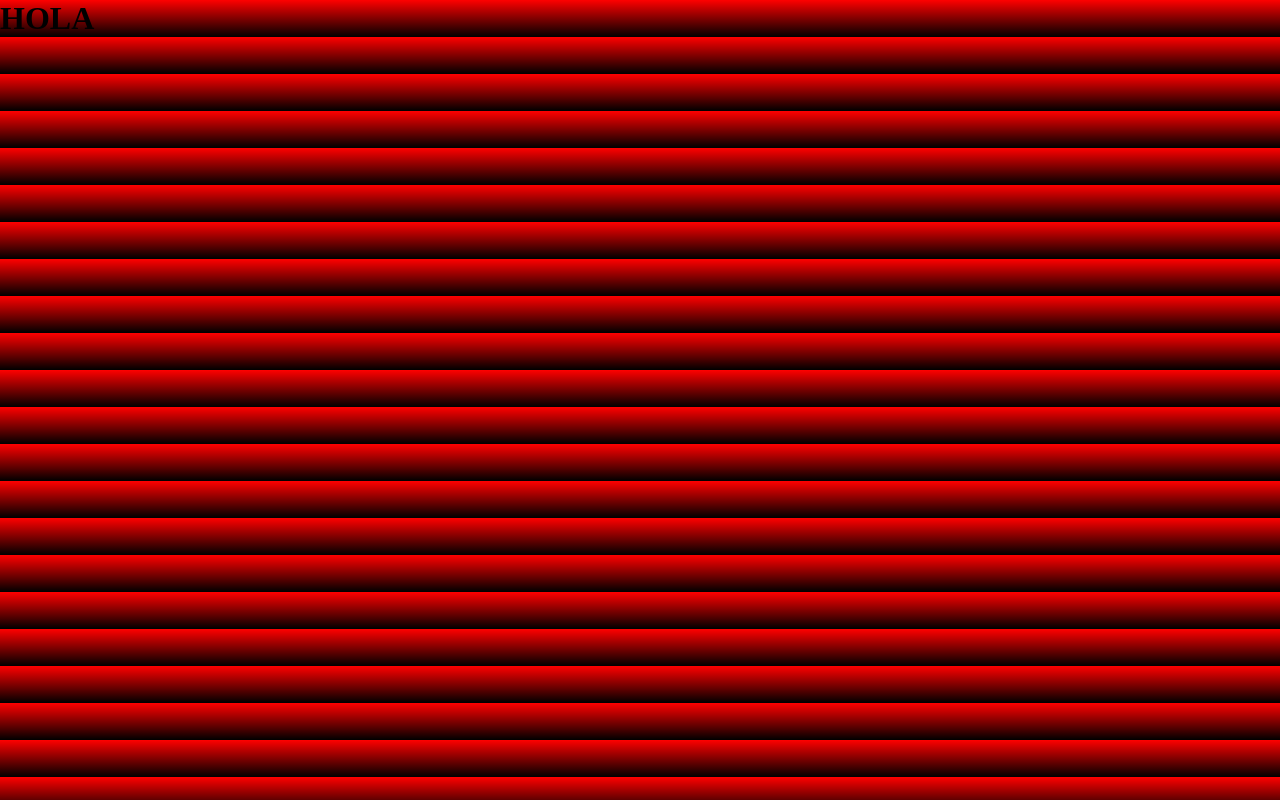
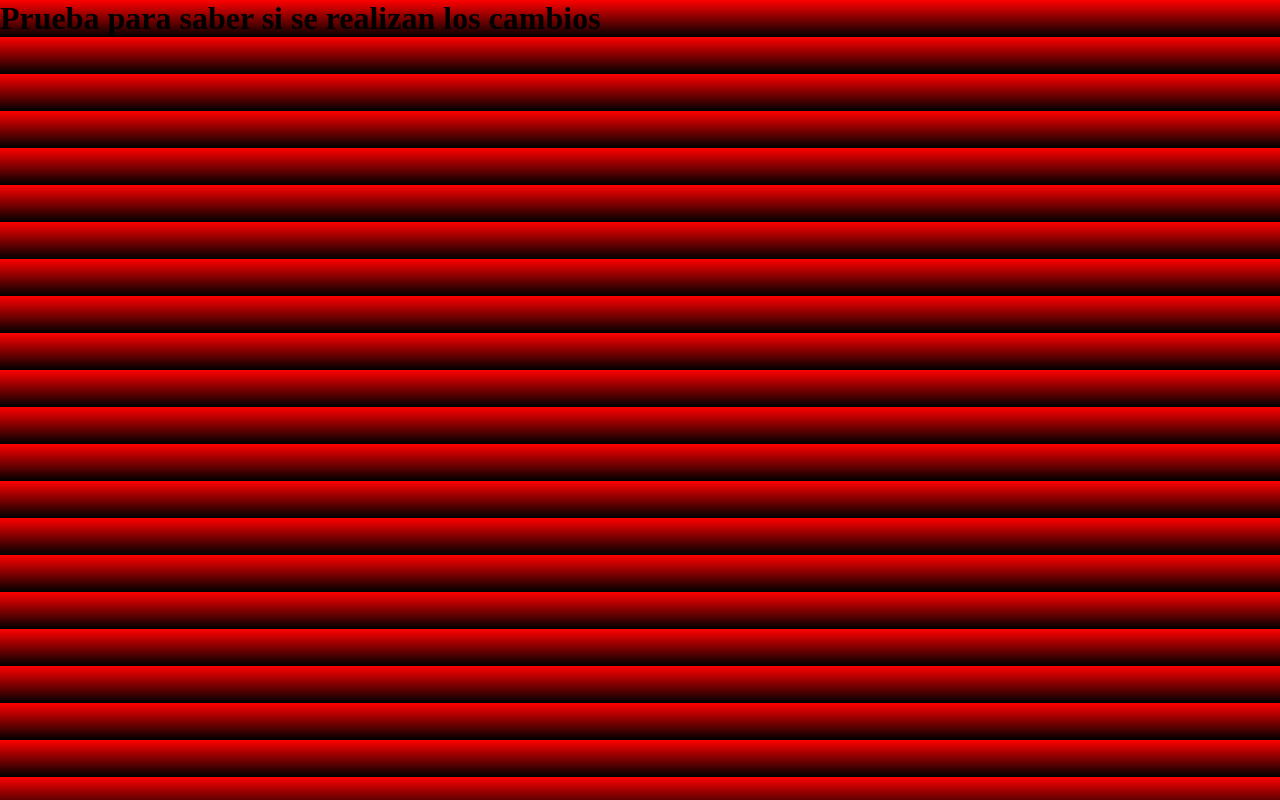
Before and after one commit to kaiouo/practicagit, a plain HTML site: page tallermillado/index.html in a window 1280 px wide. Drawn offline with Linux system fonts and the light colour scheme; files that its build step writes are made by us from their sources.

Commit message:
Update index.html
prueba

```diff
--- a/tallermillado/index.html
+++ b/tallermillado/index.html
@@ -8,7 +8,7 @@
 </head>
 <body>
     <div class="fondo">
-        <h1>HOLA</h1>
+        <h1>Prueba para saber si se realizan los cambios</h1>
     </div>
 
 </body>
```
